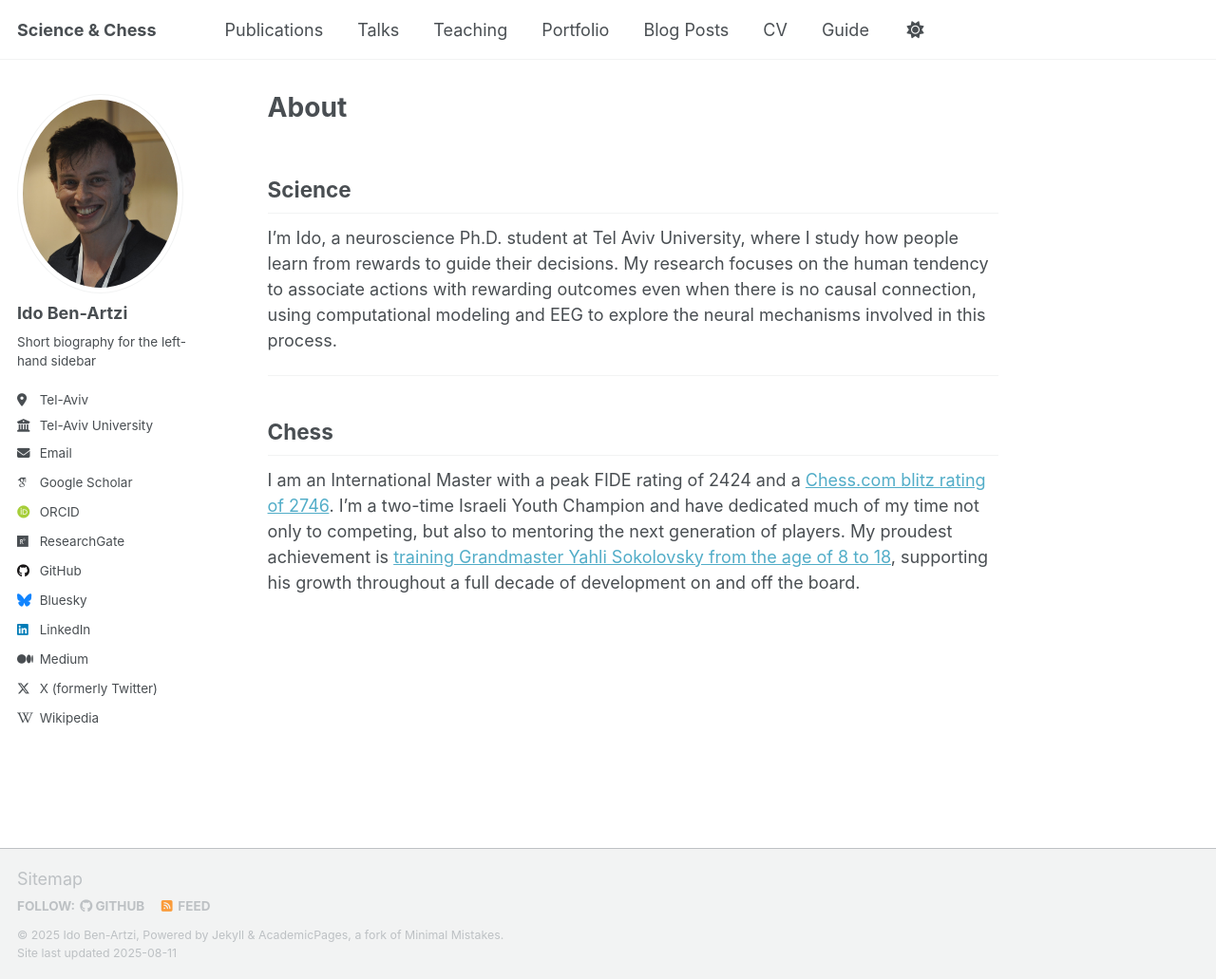
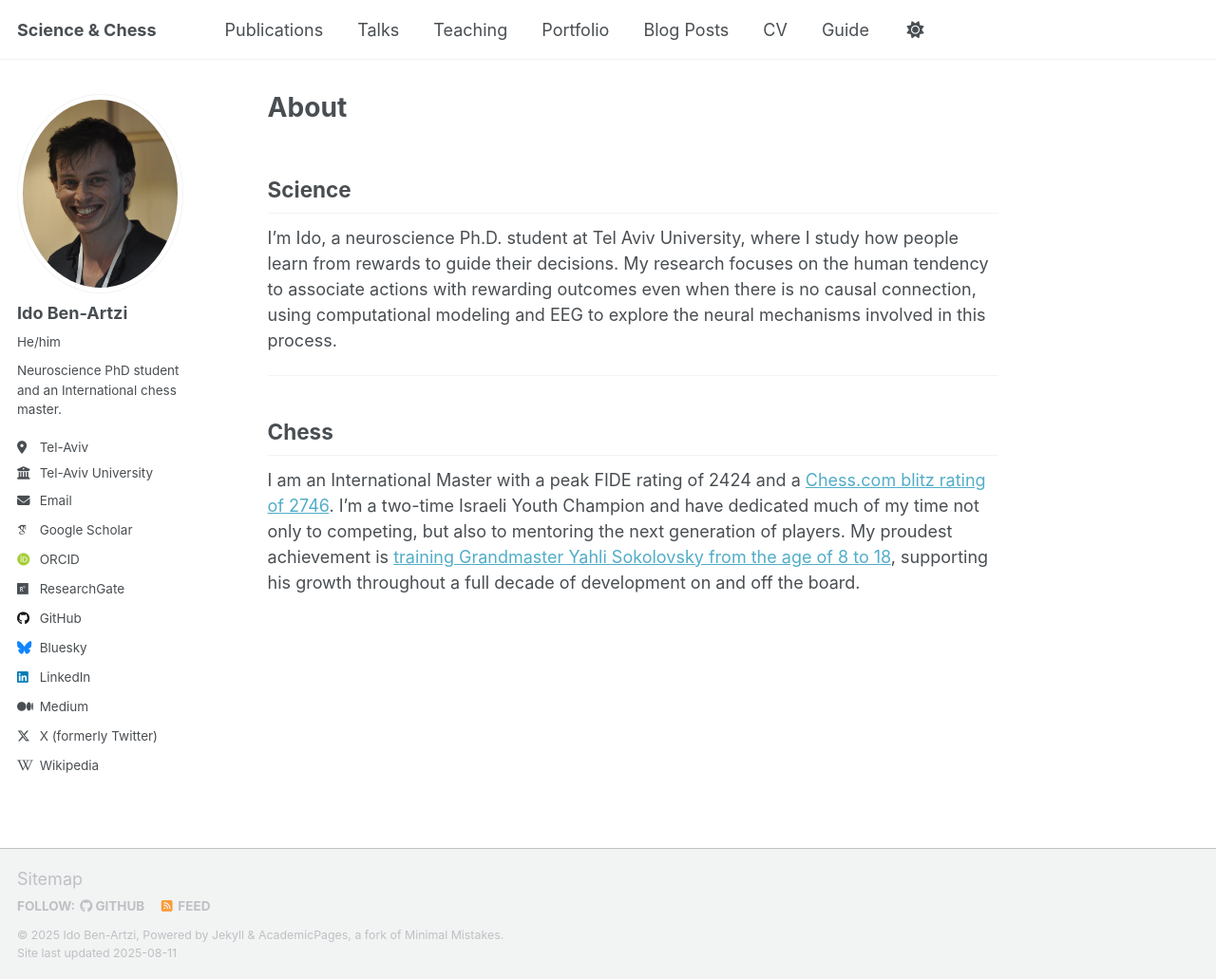
Before and after one commit to idoba2030/idoba2030.github.io, a Jekyll site: the page built from _pages/about.md, in a window 1280 px wide and 1031 px high. Shown: the whole window at 95% size. Built offline with Jekyll 4.4.1, drawn with Linux system fonts in a browser that asks for light colours; some web fonts are replaced; a script that is not in the unit is left out.

Commit message:
prononus

```diff
--- a/_config.yml
+++ b/_config.yml
@@ -24,8 +24,8 @@ author:
   # Biographic information
   avatar           : "profile.jpg"
   name             : "Ido Ben-Artzi"
-  pronouns         : # example: "she/her"
-  bio              : "Short biography for the left-hand sidebar"
+  pronouns         : "He/him"
+  bio              : "Neuroscience PhD student and an International chess master."
   location         : "Tel-Aviv"
   employer         : "Tel-Aviv University"
   email            : "ido.iba@gmail.com"
```
